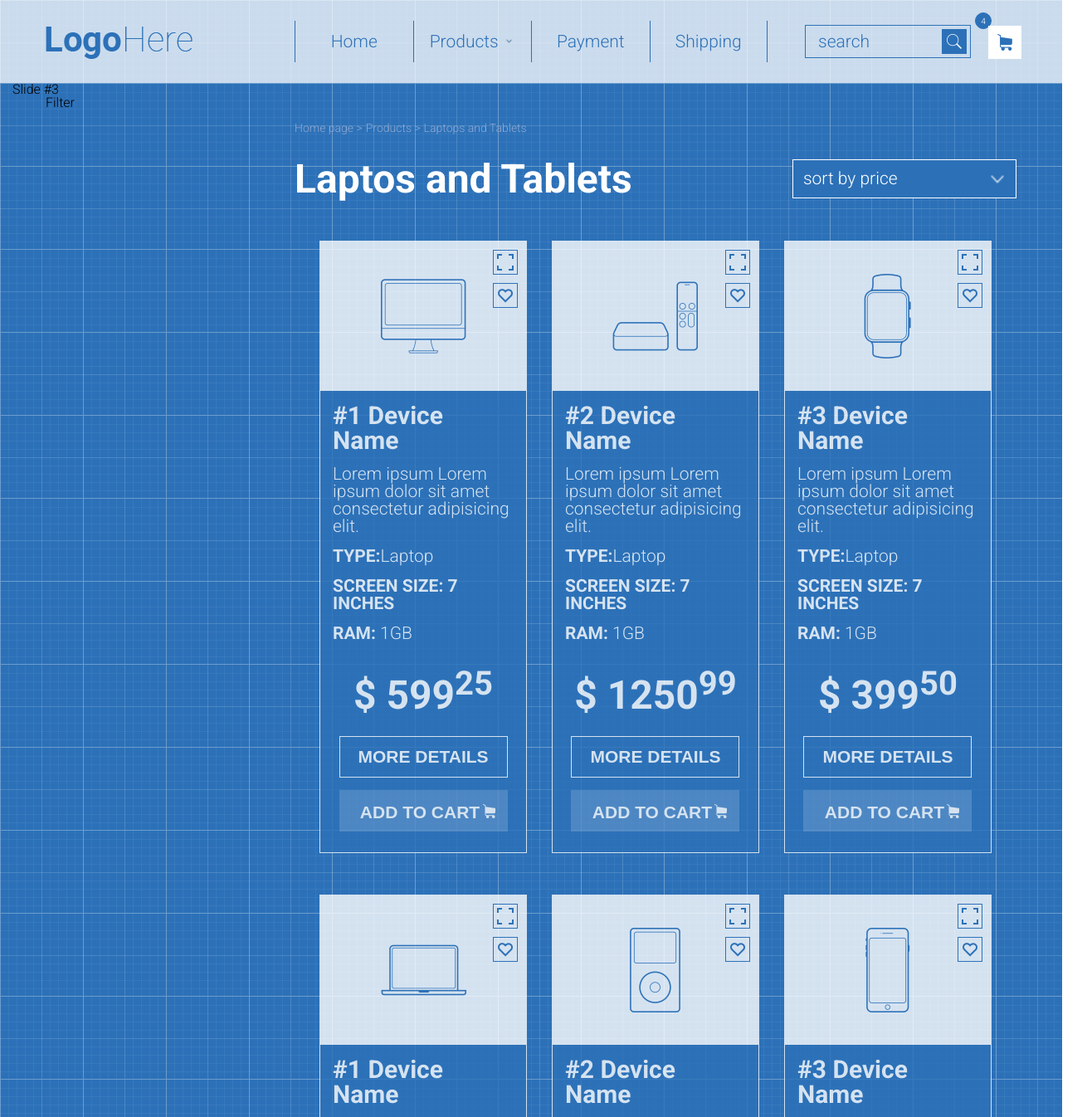
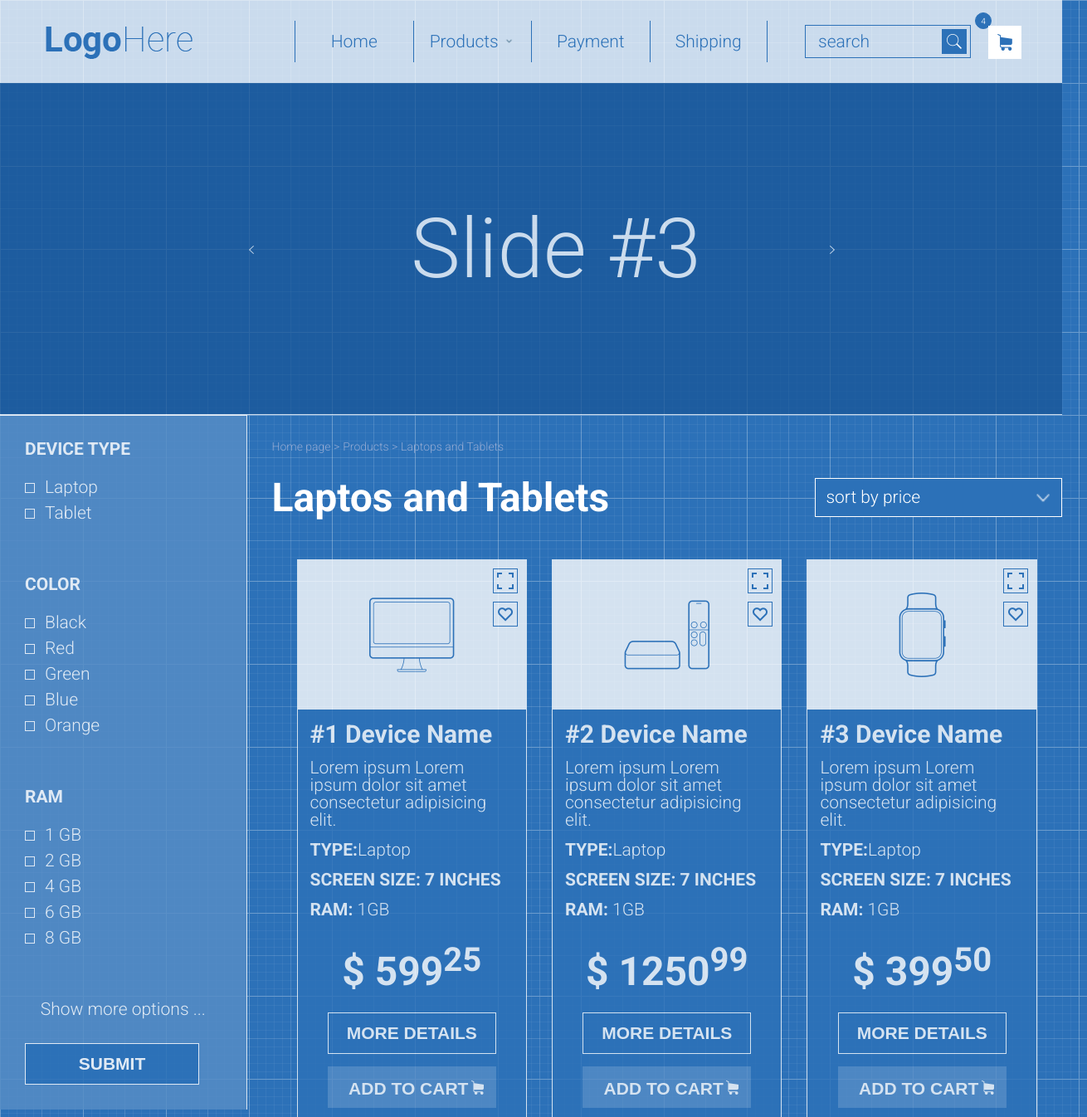
Before and after one commit to Iryna-Nikolenko/lesson-9-shop-market, a plain HTML site: page index.html in a window 1280 px wide. Shown: the top 1346 px of the page at 83% size, 1310 px wide, since content can reach past the window. Drawn offline with Linux system fonts and the light colour scheme.

Commit message:
added slider and footer

```diff
--- a/index.html
+++ b/index.html
@@ -43,7 +43,6 @@
                   </li>
                   <li><a href="">Payment</a></li>
                   <li><a href="">Shipping</a></li>
-
                 </ul>
               </nav>
             </div>
@@ -69,12 +68,50 @@
         <section class="slider-wrap">
           <div class="container"></div>
           <div class="col-12">
-          <div class="slider-number">Slide #3<div class="icon-left"></div><div class="icon-right"></div></div>
+          <div class="slider-number">Slide #3<i class="icon-left"></i><i class="icon-right"></i></div>
         </section>
          <section class="main-content">
-          <div class="container">
+          <div class="conteiner">
             <div class="row">
-              <aside class="col-3">Filter</aside>
+              <aside class="col-3">
+                <div class="filter">
+                  <div class="filter-type-color-ram">
+                    <div class="filter-title-features">Device type</div>
+                  <input type="checkbox" class="filter-checkbox-input" id="laptop"/>
+                  <label for="laptop" class="filter-checkbox-label">Laptop</label>
+                  <input type="checkbox" class="filter-checkbox-input" id="tablet"/>
+                  <label for="tablet" class="filter-checkbox-label">Tablet</label>
+                  </div>
+                  <div class="filter-type-color-ram">
+                    <div class="filter-title-features">Color</div>
+                  <input type="checkbox" class="filter-checkbox-input" id="black"/>
+                  <label for="black" class="filter-checkbox-label">Black</label>
+                  <input type="checkbox" class="filter-checkbox-input" id="red"/>
+                  <label for="red" class="filter-checkbox-label">Red</label>
+                  <input type="checkbox" class="filter-checkbox-input" id="green"/>
+                  <label for="green" class="filter-checkbox-label">Green</label>
+                  <input type="checkbox" class="filter-checkbox-input" id="blue"/>
+                  <label for="blue" class="filter-checkbox-label">Blue</label>
+                  <input type="checkbox" class="filter-checkbox-input" id="orange"/>
+                  <label for="orange" class="filter-checkbox-label">Orange</label>
+                  </div>
+                  <div class="filter-type-color-ram">
+                    <div class="filter-title-features">Ram</div>
+                  <input type="checkbox" class="filter-checkbox-input" id="1-gb"/>
+                  <label for="1-gb" class="filter-checkbox-label">1 GB</label>
+                  <input type="checkbox" class="filter-checkbox-input" id="2-gb"/>
+                  <label for="2-gb" class="filter-checkbox-label">2 GB</label>
+                  <input type="checkbox" class="filter-checkbox-input" id="4-gb"/>
+                  <label for="4-gb" class="filter-checkbox-label">4 GB</label>
+                  <input type="checkbox" class="filter-checkbox-input" id="6-gb"/>
+                  <label for="6-gb" class="filter-checkbox-label">6 GB</label>
+                  <input type="checkbox" class="filter-checkbox-input" id="8-gb"/>
+                  <label for="8-gb" class="filter-checkbox-label">8 GB</label>
+                  </div>
+                  <div class="filter-show-more-options">Show more options ...</div>
+                  <button class="btn filter-btn-submit">Submit</button>
+                </div>
+              </aside>
               <div class="col-9">
                 <div class="row">
                   <div class="col-12">
@@ -191,7 +228,6 @@
                        <button class="btn btn-add-to-cart">Add to cart<div class="cart-icon"></div></button>
                       </div>
                     </div>
-
                     <div class="col-4">
                       <div class="product">
                         <div class="product-image">
@@ -261,7 +297,6 @@
                          <button class="btn btn-add-to-cart">Add to cart<div class="cart-icon"></div></button>
                         </div>
                       </div>
-
                       <div class="col-4">
                         <div class="product">
                           <div class="product-image">
@@ -315,6 +350,6 @@
           </div>
         </section>
       </main>
-      <footer class="footer">Footer</footer>
+      <footer class="footer">© Copyright 2017</footer>
   </body>
 </html>
--- a/style.css
+++ b/style.css
@@ -172,6 +172,59 @@
     margin: -70px 0 0 220px;
     cursor: pointer;
   }
+  .filter {
+    background-color: #568dc6;
+    opacity: 85%;
+    border-right: 1px solid white;
+    border-top: 1px solid white;
+  }
+  .filter-checkbox-input {
+    display: none;
+  }
+  .filter-checkbox-label::before {
+    content: "";
+    display: block;
+    width: 10px;
+    height: 10px;
+    border: 1px solid white;
+    margin-right: 12px;
+  }
+  .filter-checkbox-input:checked + .filter-checkbox-label::before {
+    background-color: white;
+  }
+  .filter-type-color-ram {
+    margin: 30px 0 65px 30px;
+  }
+  .filter-title-features {
+    color: white;
+    font-size: 21px;
+    font-weight: 700;
+    text-transform: uppercase;
+    margin-bottom: 25px;
+  }
+  .filter-checkbox-label {
+    display: flex;
+    align-items: center;
+    color: white;
+    font-size: 21px;
+    margin-top: 10px;
+    cursor: pointer;
+  }
+  .filter-show-more-options {
+    color: white;
+    font-size: 21px;
+    text-align: center;
+    margin-top: 25px;
+  }
+  .filter-btn-submit {
+    background-color: #2c71b8;
+    border: 1px solid white;
+    margin: 30px;
+  }
+  .filter-btn-submit:hover {
+    background-color: white;
+    color: #2c71b8;
+  }
   .breadcrumbs {
     margin-top: 30px;
     margin-bottom: 30px;
@@ -257,6 +310,40 @@
   }
   .icon-arrow-2:after {
     position: absolute;
+  }
+  .slider-wrap {
+    background-color: #195697;
+    height: 400px;
+    opacity: 75%;
+    border-bottom: 1px solid white;
+    display: flex;
+    align-items: center;
+  }
+  .slider-number {
+    color: white;
+    font-size: 100px;
+    display: flex;
+    justify-content: center;
+    align-items: center;
+    position: relative;
+  }
+  .icon-left {
+    background-image: url("images/icon-left.png");
+    width: 50px;
+    height: 14px;
+    left: 250px;
+    position: absolute;
+    background-repeat: no-repeat;
+    cursor: pointer;
+  }
+  .icon-right {
+    background-image: url("images/icon-right.png");
+    width: 50px;
+    height: 14px;
+    right: 250px;
+    position: absolute;
+    background-repeat: no-repeat;
+    cursor: pointer;
   }
   .product-container {
     display: flex;
@@ -382,3 +469,21 @@
     margin-top: -22px;
     margin-left: 150px;
   }
+ .load {
+    display: flex;
+    justify-content: center;
+    color: white;
+    font-size: 36px;
+    margin-top: 40px;
+  }
+ .footer {
+    display: flex;
+    flex: 0 0 auto;
+    color: #2c71b8;
+    margin-top: 90px;
+    font-size: 21px;
+    height: 100px;
+    justify-content: center;
+    align-items: center;
+    background-color: rgba(255, 255, 255, 0.75);
+  }
```
Also changed, not shown: images/icon-left.png (added), images/icon-right.png (added). Lines whose indentation alone changed are shown as unchanged.
